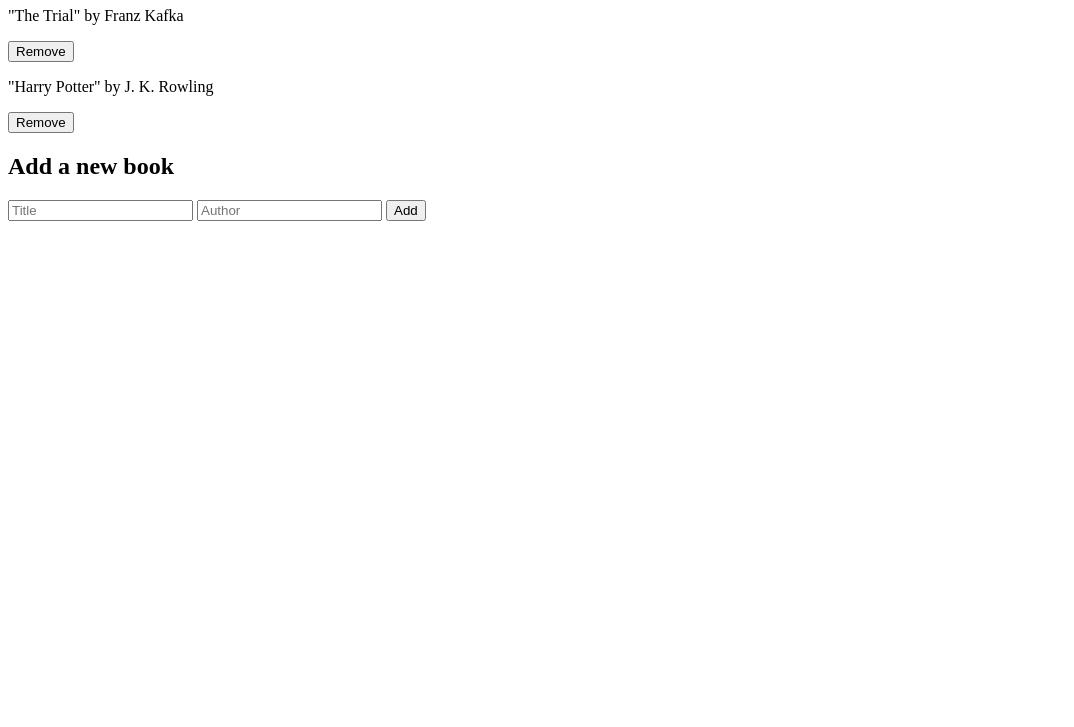
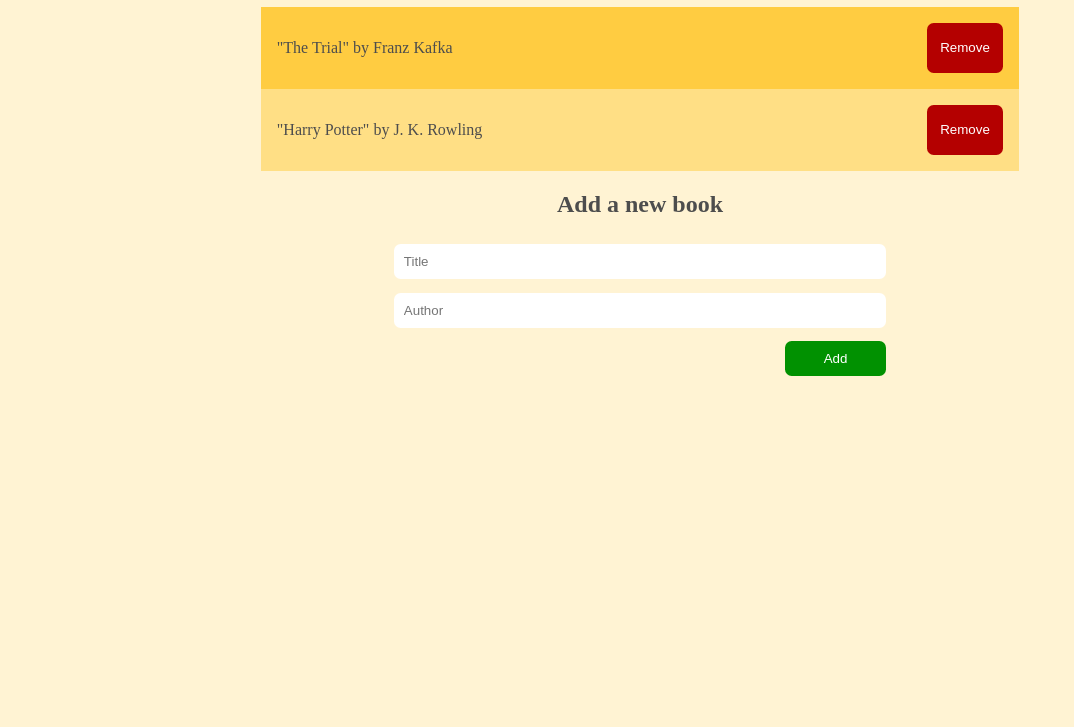
Before and after one commit to awaisanwar544/awesome-books, a website: page index.html in a window 1280 px wide. Shown: the part 73-800 px from the top of the page, without its empty margins (0-1074 px from the left). Drawn offline with Linux system fonts and the light colour scheme.

Commit message:
Add styling

```diff
--- a/main.css
+++ b/main.css
@@ -1,3 +1,68 @@
 body {
   background-color: #fff;
 }
+body {
+  background-color: rgb(255, 243, 211);
+  text-align: center;
+}
+
+#books-list {
+  margin: 1em 20%;
+}
+
+#books-list > div:nth-child(odd) {
+  background-color: rgb(255, 204, 65);
+}
+
+#books-list > div:nth-child(even) {
+  background-color: rgb(255, 223, 133);
+}
+
+.book {
+  display: flex;
+  justify-content: space-between;
+  padding: 1em;
+}
+
+.remove {
+  padding: 1em;
+  background-color: rgb(180, 0, 0);
+  border: none;
+  border-radius: 0.5em;
+  color: #fff;
+}
+
+p {
+  background: none;
+}
+
+h1,
+h2,
+p {
+  color: rgb(77, 77, 77);
+}
+
+form {
+  display: flex;
+  flex-direction: row;
+  justify-content: center;
+  width: 40%;
+  margin: 1em 30%;
+  flex-wrap: wrap;
+}
+
+form > input {
+  width: 100%;
+  margin: 0.5em;
+  background-color: rgb(255, 255, 255);
+  border: none;
+  border-radius: 0.5em;
+  padding: 0.75em;
+}
+
+#add-btn {
+  width: 20%;
+  background-color: rgb(1, 145, 1);
+  color: #fff;
+  margin-left: auto;
+}
```
